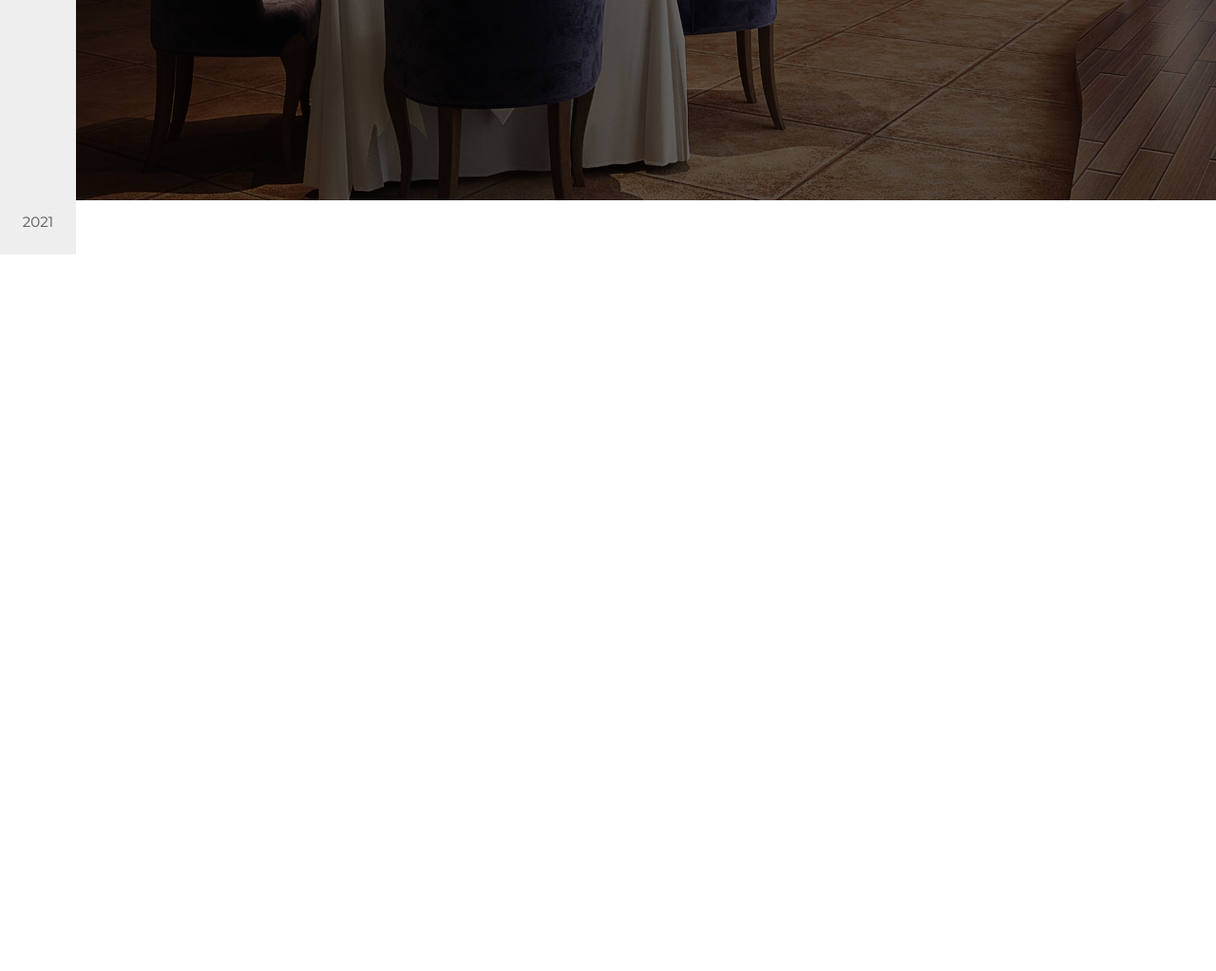
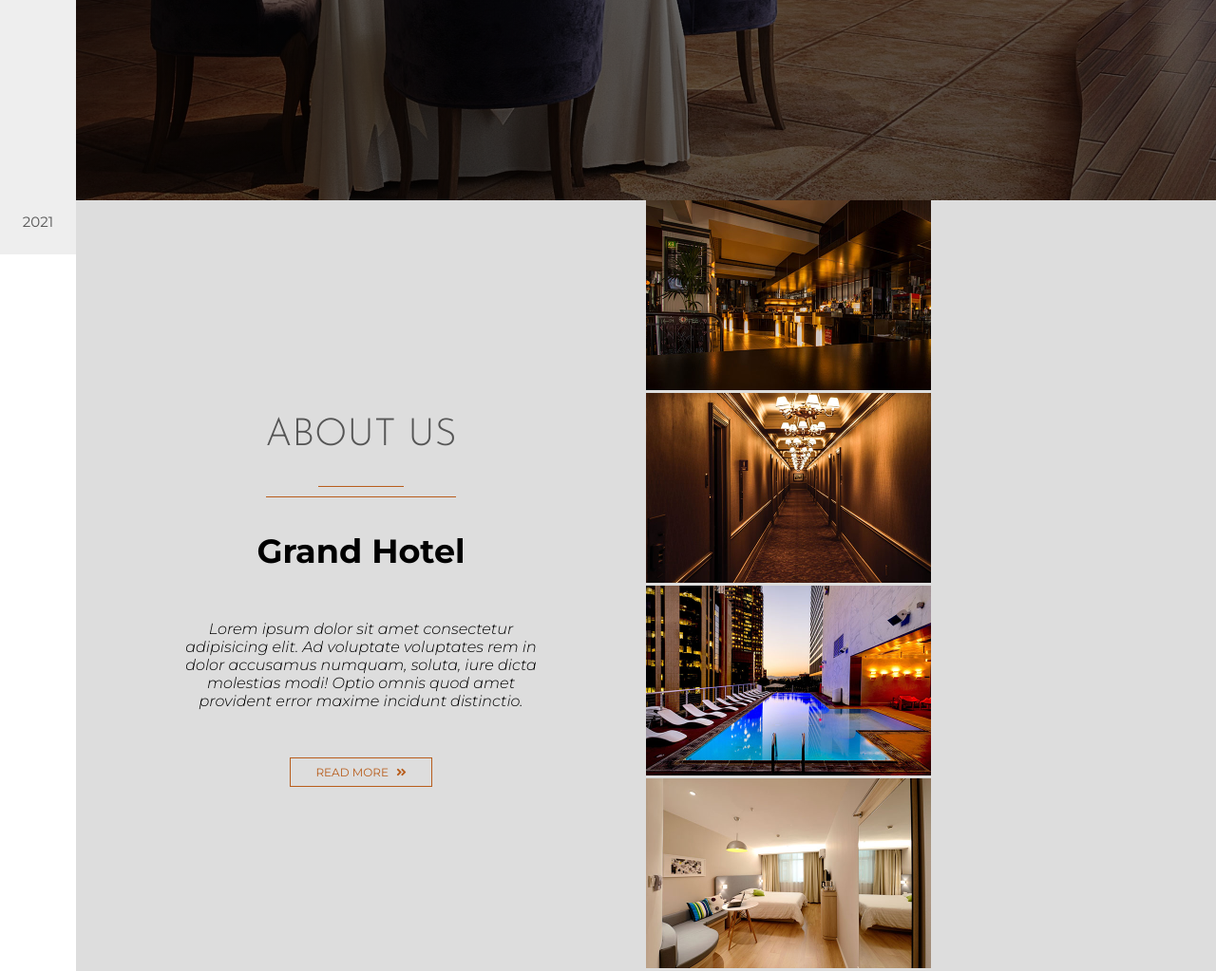
Before and after one commit to robertobirijnr/grandhotel, a plain HTML site: page index.html in a window 1280 px wide. Shown: the part 532-1555 px from the top of the page at 95% size. Before the commit the page ends 800 px from the top, so only its background shows below. Drawn offline with Linux system fonts and the light colour scheme.

Commit message:
about us section

```diff
--- a/css/style.css
+++ b/css/style.css
@@ -273,3 +273,81 @@ input[type=checkbox]:checked ~ .navigation{
         opacity: 1;
     }
 }
+
+/* About us */
+.about-us{
+    margin-left: 8rem;
+    display: flex;
+    background-color: #ddd;
+}
+
+.about-content{
+    flex: 0 1 50%;
+    display: flex;
+    flex-direction: column;
+    justify-content: center;
+    align-items: center;
+    padding: 10rem;
+    box-sizing: border-box;
+}
+
+.about-heading{
+    font-family:'Josefin Sans', sans-serif;
+    font-size: 4rem;
+    font-weight: 300;
+    text-transform: uppercase;
+    color: #555;
+}
+
+.small-underline{
+    width: 9rem;
+    height: .1rem;
+    background-color: #b85d1c;
+    margin: 0 auto 1rem auto;
+}
+
+.big-underline{
+    width: 20rem;
+    height: .1rem;
+    background-color: #b85d1c;
+}
+
+.about-us-images{
+    flex: 1 1;
+}
+
+.subHeading{
+    font-size: 3.5rem;
+
+}
+
+.about-us-text{
+    font-size: 1.6rem;
+    font-style: italic;
+    font-weight: 300;
+    text-align: center;
+    margin-bottom: 5rem;
+}
+
+.about-us-btn{
+    width: 15rem;
+    padding: .7rem .5rem;
+    font-family: 'Montserrat', sans-serif;
+    font-size: 1.2rem;
+    text-transform: uppercase;
+    color: #b85d1c;
+    border:.1rem solid #b85d1c;
+    cursor: pointer;
+    outline: none;
+    background-color: transparent;
+
+}
+
+.btn-arrow{
+    margin-left: .5rem;
+    transition: margin-left;
+}
+
+.about-us-btn:hover .btn-arrow{
+    margin-left: 1.5rem ;
+}
--- a/index.html
+++ b/index.html
@@ -88,6 +88,31 @@
               <button class="call-to-action">Check out</button>
           </div>
       </header>
+      <!-- end of Header -->
+
+      <!-- About us section -->
+      <section class="about-us">
+          <div class="about-content">
+              <h1 class="about-heading">About Us</h1>
+              <div class="underline">
+                  <div class="small-underline"></div>
+                  <div class="big-underline"></div>
+              </div>
+              <h3 class="subHeading">Grand Hotel</h3>
+              <p class="about-us-text">Lorem ipsum dolor sit amet consectetur adipisicing elit. Ad voluptate voluptates rem in dolor accusamus numquam, soluta, iure dicta molestias modi! Optio omnis quod amet provident error maxime incidunt distinctio.</p>
+              <button class="about-us-btn">
+                  Read More
+                  <i class="fas fa-angle-double-right btn-arrow"></i>
+              </button>
+          </div>
+
+          <div class="about-us-images">
+              <img src="./img/about-us-img-1.jpeg" width="300" class="image image1" alt="">
+              <img src="./img/about-us-img-2.jpeg" width="300" alt="" class="image image2">
+              <img src="./img/about-us-img-3.jpeg" width="300" alt="" class="image image3">
+              <img src="./img/about-us-img-4.jpeg" width="300" alt="" class="image image4">
+          </div>
+      </section>
 
 </body>
 </html>
```
